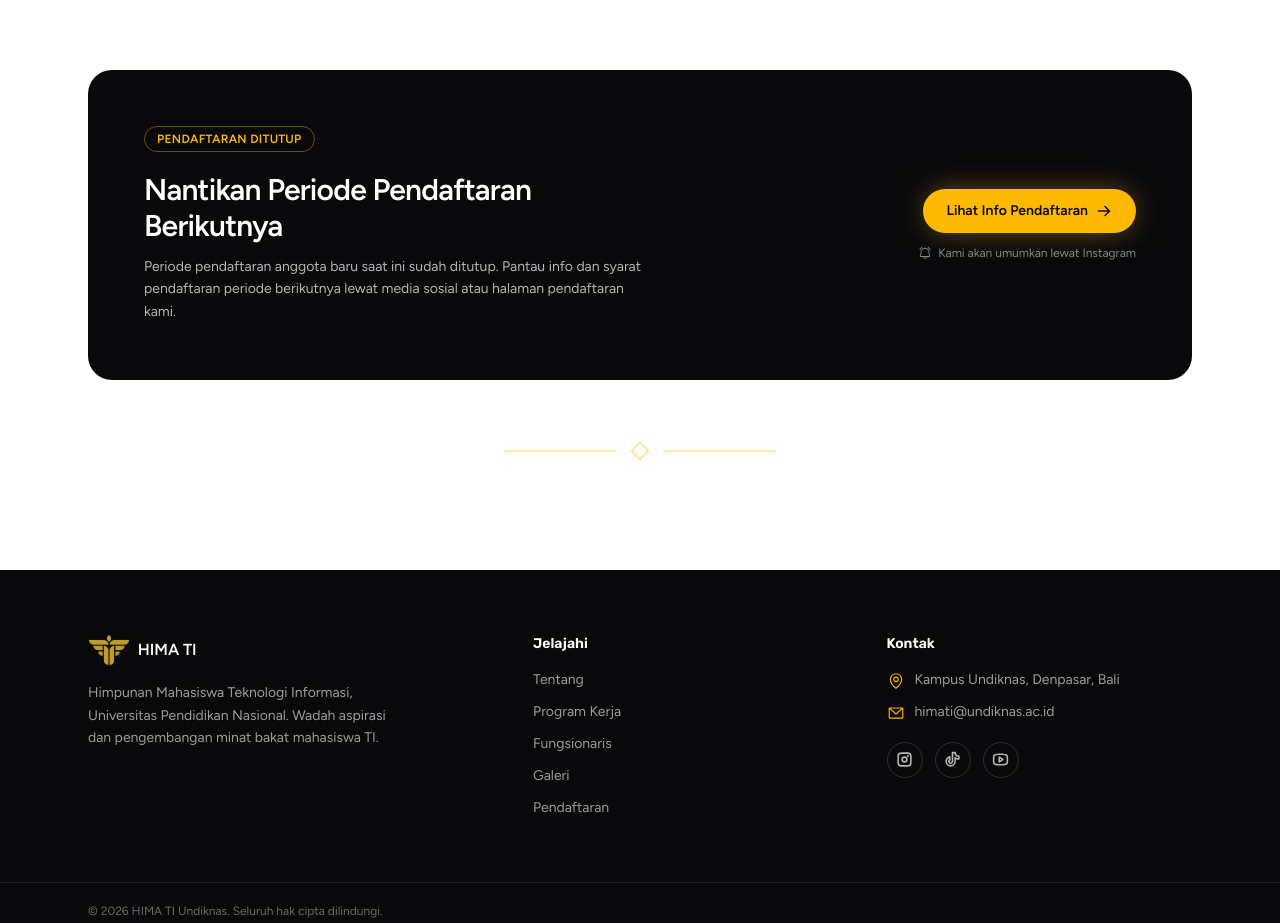
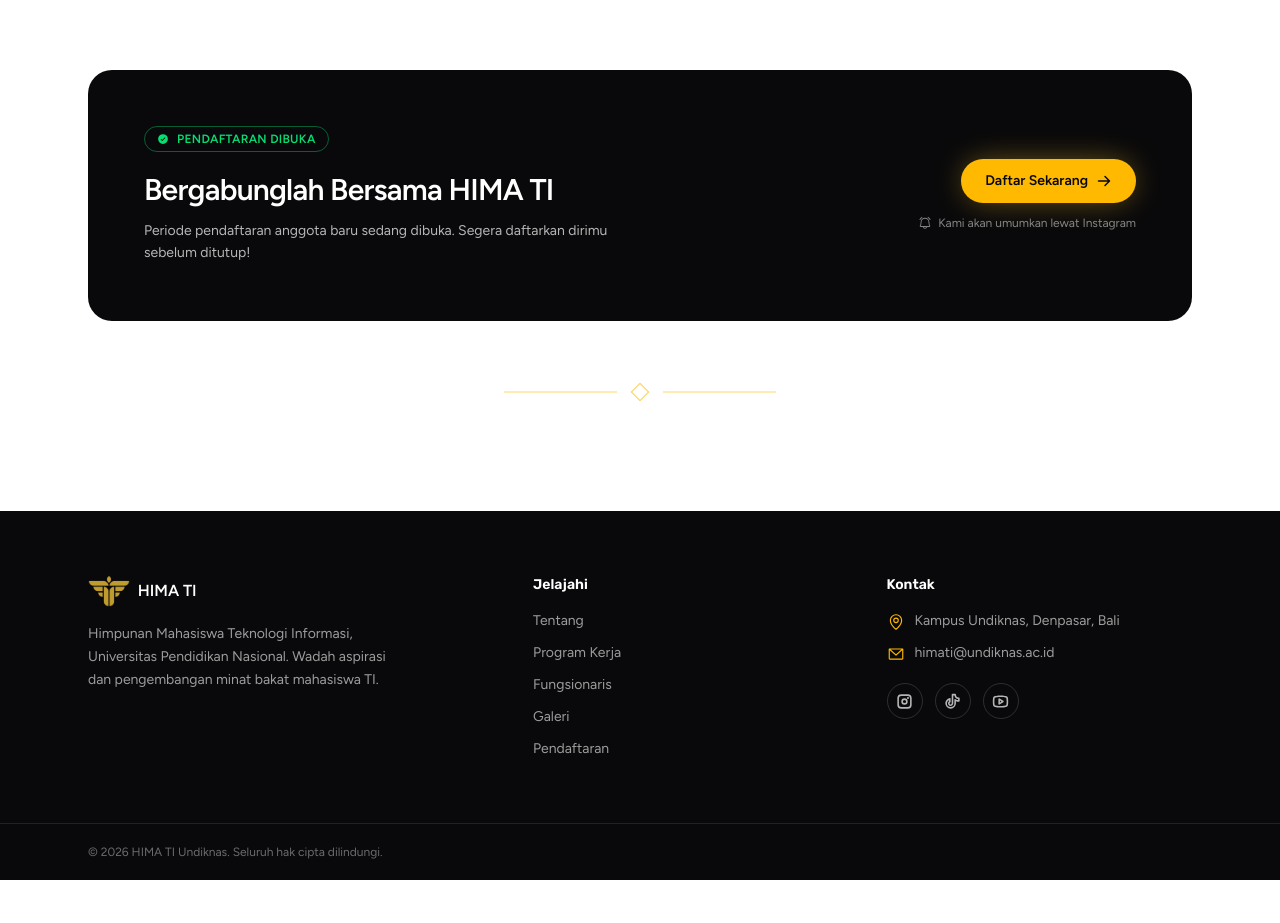
Before and after one commit to kevinazzaky/fungsionaris-hima, a Next.js app: page / in a window 1280 px wide. Shown: the part 3920-4843 px from the top of the page. After the commit the page ends 4800 px from the top, so only its background shows below. Built offline with nearby package versions, Linux system fonts and the light colour scheme.

Commit message:
feat(home): integrate dynamic registration status in pendaftaran section

```diff
--- a/src/components/home/pendaftaran-section.tsx
+++ b/src/components/home/pendaftaran-section.tsx
@@ -1,7 +1,10 @@
 import Link from "next/link";
-import { ArrowRight, BellRinging } from "@phosphor-icons/react/dist/ssr";
+import { ArrowRight, BellRinging, CheckCircle } from "@phosphor-icons/react/dist/ssr";
 import { Reveal } from "@/components/ui/reveal";
 import { FlourishDivider } from "@/components/ui/flourish-divider";
+import { REGISTRATION_CONFIG } from "@/lib/pendaftaran-config";
+
+const { isOpen, statusLabel, heroTitle, heroDesc, ctaLabel } = REGISTRATION_CONFIG;
 
 export function PendaftaranSection() {
   return (
@@ -11,20 +14,29 @@ export function PendaftaranSection() {
           <div className="flex flex-col gap-8 p-10 sm:flex-row sm:items-center sm:justify-between sm:p-14">
             <div className="max-w-lg">
               <Reveal delay={140}>
-                <span className="inline-flex items-center gap-2 rounded-full border border-amber-400/40 px-3 py-1 text-xs font-semibold uppercase tracking-wide text-amber-400">
-                  Pendaftaran ditutup
+                <span
+                  className={`inline-flex items-center gap-2 rounded-full border px-3 py-1 text-xs font-semibold uppercase tracking-wide ${
+                    isOpen
+                      ? "border-green-400/40 text-green-400"
+                      : "border-amber-400/40 text-amber-400"
+                  }`}
+                >
+                  {isOpen ? (
+                    <CheckCircle size={12} weight="fill" />
+                  ) : (
+                    <BellRinging size={12} weight="fill" />
+                  )}
+                  {statusLabel}
                 </span>
               </Reveal>
               <Reveal delay={240}>
                 <h2 className="mt-5 text-2xl font-bold tracking-tight text-white sm:text-3xl">
-                  Nantikan Periode Pendaftaran Berikutnya
+                  {heroTitle}
                 </h2>
               </Reveal>
               <Reveal delay={340}>
                 <p className="mt-3 text-sm leading-relaxed text-white/70">
-                  Periode pendaftaran anggota baru saat ini sudah ditutup.
-                  Pantau info dan syarat pendaftaran periode berikutnya lewat
-                  media sosial atau halaman pendaftaran kami.
+                  {heroDesc}
                 </p>
               </Reveal>
             </div>
@@ -32,9 +44,13 @@ export function PendaftaranSection() {
             <Reveal delay={440} className="flex shrink-0 flex-col gap-3 sm:items-end">
               <Link
                 href="/pendaftaran"
-                className="inline-flex items-center justify-center gap-2 rounded-full bg-amber-400 px-6 py-3 text-sm font-semibold text-zinc-950 shadow-[0_0_32px_-6px_rgba(251,191,36,0.55)] transition-all hover:bg-amber-300 hover:shadow-[0_0_40px_-4px_rgba(251,191,36,0.75)]"
+                className={`inline-flex items-center justify-center gap-2 rounded-full px-6 py-3 text-sm font-semibold text-zinc-950 shadow-[0_0_32px_-6px_rgba(251,191,36,0.55)] transition-all hover:shadow-[0_0_40px_-4px_rgba(251,191,36,0.75)] ${
+                  isOpen
+                    ? "bg-amber-400 hover:bg-amber-300"
+                    : "bg-white/10 text-white hover:bg-white/20"
+                }`}
               >
-                Lihat Info Pendaftaran
+                {ctaLabel}
                 <ArrowRight size={16} weight="bold" />
               </Link>
               <p className="inline-flex items-center gap-1.5 text-xs text-white/50">
```
